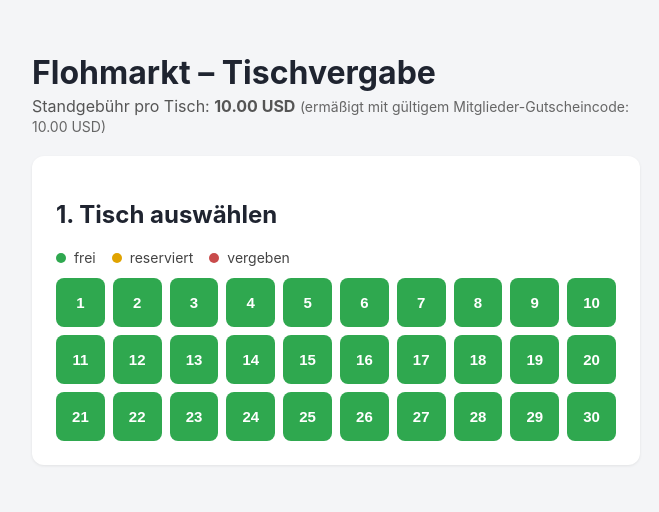
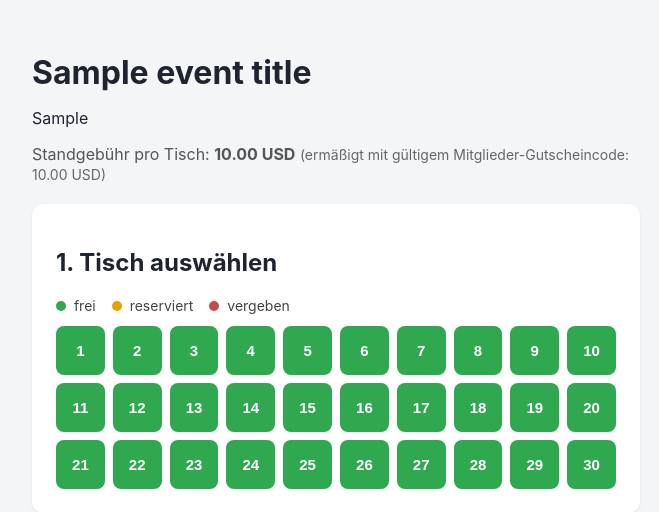
Before and after one commit to drag0n141/flohmarkt, a Flask app: template templates/index.html in a window 1280 px wide. Shown: the top 512 px of the page, without its empty margins (304-963 px from the left). Run offline with Flask 3, Linux system fonts and the light colour scheme; data comes from the database, SQL or seed files in the repository; the template is opened without the code that fills it: most values are stand-ins (such as "Sample title", 1, 10 or a date in 2020); data that the repository does not hold is empty.

Commit message:
Show admin-editable title and free-text event info at the top of the public page

```diff
--- a/templates/index.html
+++ b/templates/index.html
@@ -11,7 +11,10 @@
       data-price-internal="{{ price_internal }}"
       data-currency="{{ currency }}">
   <div class="wrap">
-    <h1>Flohmarkt – Tischvergabe</h1>
+    <h1>{{ event_title }}</h1>
+    {% if event_info %}
+    <p class="event-info">{{ event_info }}</p>
+    {% endif %}
     <p class="subtitle">Standgebühr pro Tisch: <strong>{{ "%.2f"|format(price_standard) }} {{ currency }}</strong>
       <span class="hint">(ermäßigt mit gültigem Mitglieder-Gutscheincode:
       {{ "%.2f"|format(price_internal) }} {{ currency }})</span></p>
```
